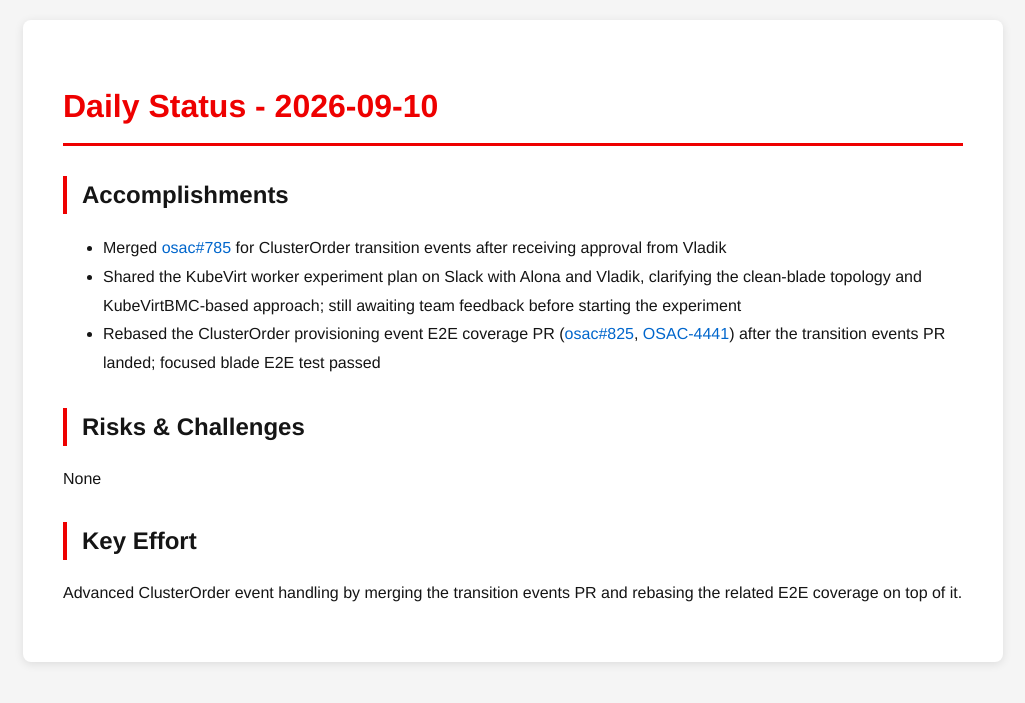
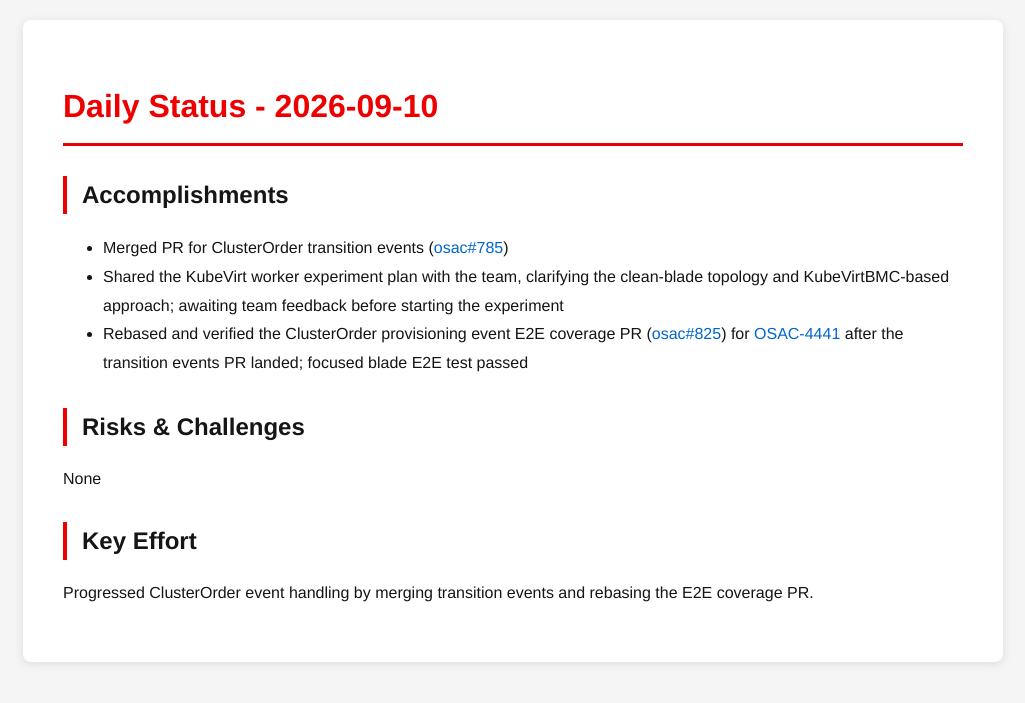
Before and after one commit to tzvatot/daily-status, a Jekyll site: the page built from 2026-09-10.md, in a window 1280 px wide. Shown: the top 703 px of the page, without its empty margins (127-1152 px from the left). Built offline with Jekyll 4.4.1, drawn with Linux system fonts in a browser that asks for light colours.

Commit message:
Daily status update - 2026-09-10

```diff
--- a/2026-09-10.md
+++ b/2026-09-10.md
@@ -7,12 +7,12 @@
 # Daily Status - 2026-09-10
 
 ## Accomplishments
-- Merged [osac#785](https://github.com/osac-project/osac/pull/785) for ClusterOrder transition events after receiving approval from Vladik
-- Shared the KubeVirt worker experiment plan on Slack with Alona and Vladik, clarifying the clean-blade topology and KubeVirtBMC-based approach; still awaiting team feedback before starting the experiment
-- Rebased the ClusterOrder provisioning event E2E coverage PR ([osac#825](https://github.com/osac-project/osac/pull/825), [OSAC-4441](https://redhat.atlassian.net/browse/OSAC-4441)) after the transition events PR landed; focused blade E2E test passed
+- Merged PR for ClusterOrder transition events ([osac#785](https://github.com/osac-project/osac/pull/785))
+- Shared the KubeVirt worker experiment plan with the team, clarifying the clean-blade topology and KubeVirtBMC-based approach; awaiting team feedback before starting the experiment
+- Rebased and verified the ClusterOrder provisioning event E2E coverage PR ([osac#825](https://github.com/osac-project/osac/pull/825)) for [OSAC-4441](https://redhat.atlassian.net/browse/OSAC-4441) after the transition events PR landed; focused blade E2E test passed
 
 ## Risks & Challenges
 None
 
 ## Key Effort
-Advanced ClusterOrder event handling by merging the transition events PR and rebasing the related E2E coverage on top of it.
+Progressed ClusterOrder event handling by merging transition events and rebasing the E2E coverage PR.
```
